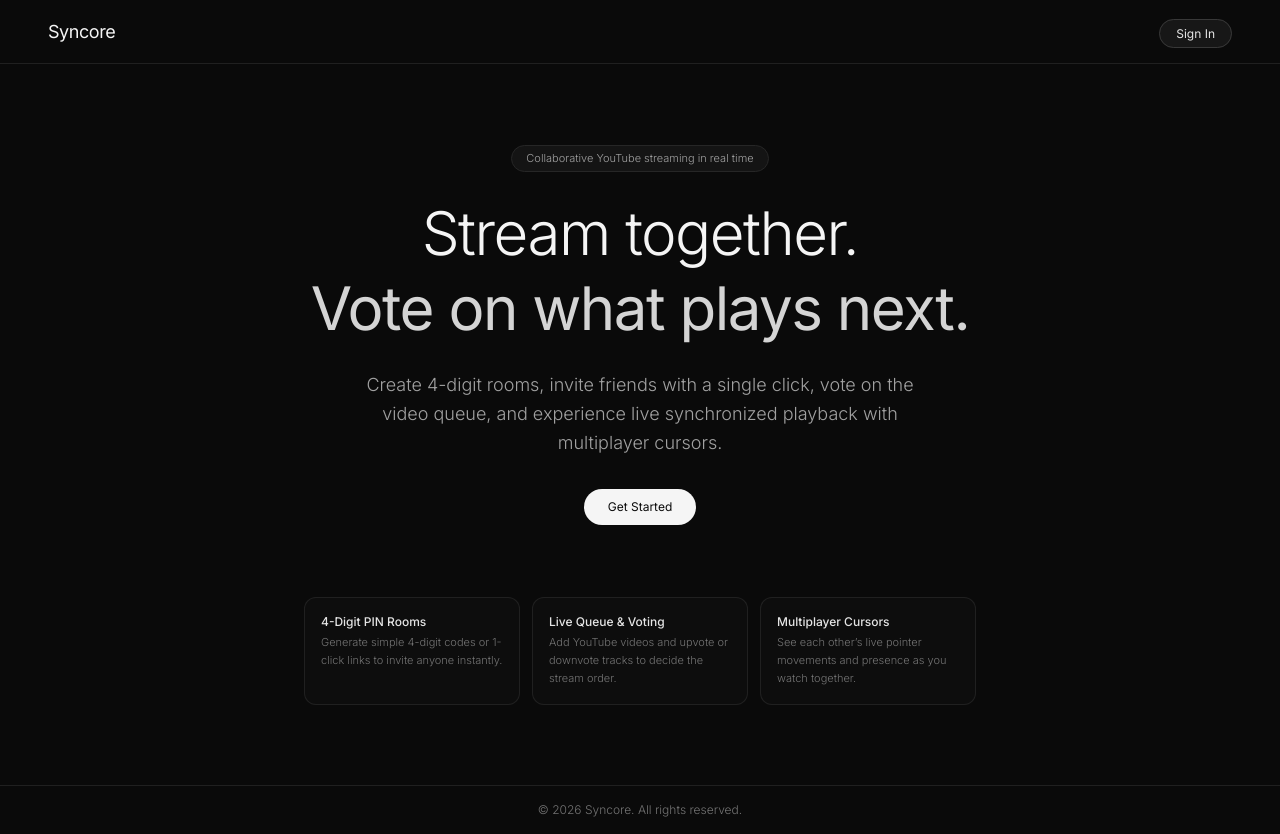
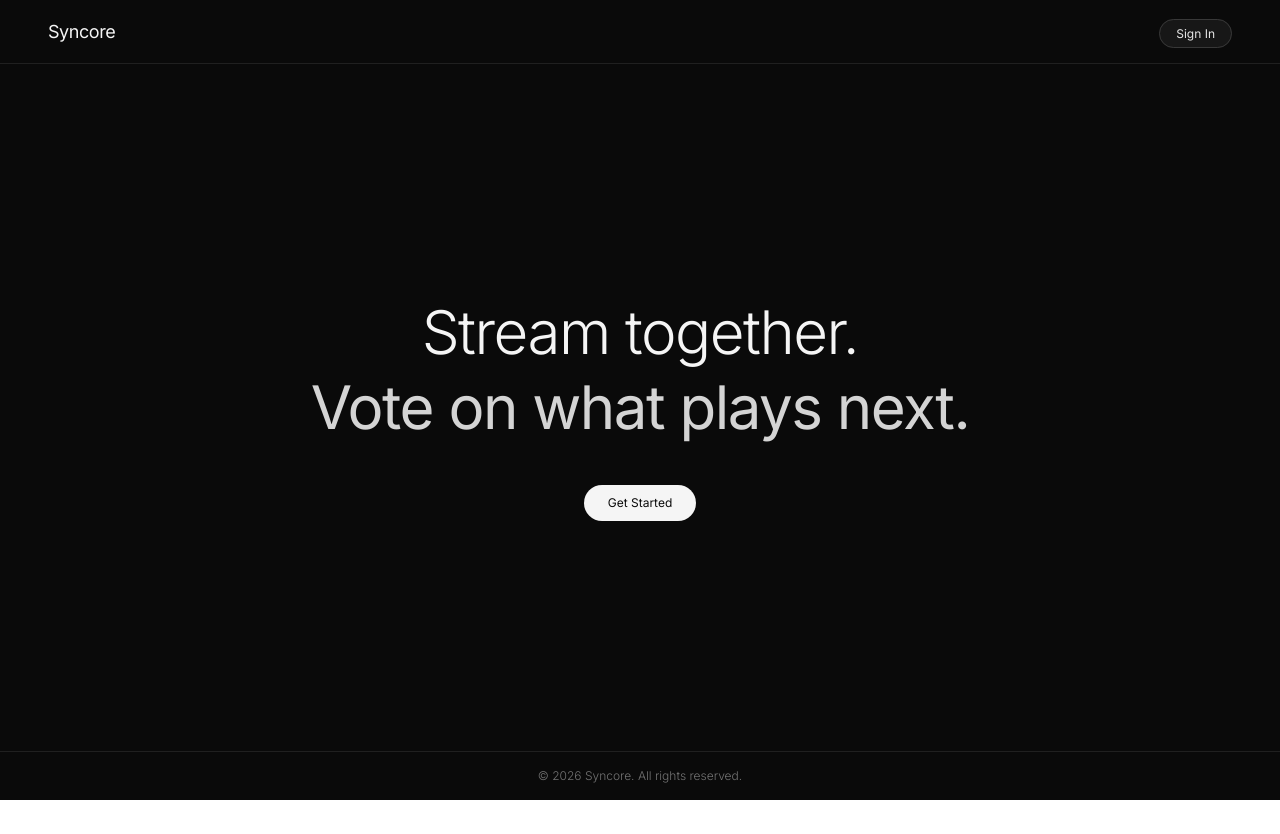
Before and after one commit to ayaanshilledar/syncore, a Next.js app in the folder syncore/: page / in a window 1280 px wide. After the commit the page ends 800 px from the top, so only its background shows below. Built offline with nearby package versions, Linux system fonts and the light colour scheme; no server answers.

Commit message:
clean: remove paragraphs and pills from home page for clean minimal hero

```diff
--- a/syncore/app/page.tsx
+++ b/syncore/app/page.tsx
@@ -33,21 +33,13 @@ export default async function HomePage() {
 
       {/* Hero Section */}
       <main className="flex flex-1 flex-col items-center justify-center px-6 py-20 text-center sm:px-12">
-        <div className="max-w-3xl space-y-6">
-          <div className="inline-flex items-center gap-2 rounded-full border border-neutral-800 bg-neutral-900/80 px-3.5 py-1 text-[11px] font-light text-neutral-400">
-            <span>Collaborative YouTube streaming in real time</span>
-          </div>
-
+        <div className="max-w-2xl space-y-6">
           <h1 className="text-4xl font-light tracking-tight sm:text-6xl text-neutral-100 leading-tight">
             Stream together. <br />
             <span className="font-normal text-neutral-300">Vote on what plays next.</span>
           </h1>
 
-          <p className="text-base sm:text-lg font-light text-neutral-400 max-w-xl mx-auto leading-relaxed">
-            Create 4-digit rooms, invite friends with a single click, vote on the video queue, and experience live synchronized playback with multiplayer cursors.
-          </p>
-
-          <div className="flex flex-wrap items-center justify-center gap-3.5 pt-2">
+          <div className="flex flex-wrap items-center justify-center gap-3.5 pt-4">
             {session?.user ? (
               <Link
                 href="/dashboard"
@@ -64,30 +56,6 @@ export default async function HomePage() {
               </Link>
             )}
           </div>
-
-          {/* Minimal Features Pills */}
-          <div className="grid grid-cols-1 sm:grid-cols-3 gap-3 pt-12 text-left max-w-2xl mx-auto">
-            <div className="rounded-xl border border-neutral-800/80 bg-neutral-900/30 p-4">
-              <h4 className="text-xs font-medium text-neutral-200 mb-1">4-Digit PIN Rooms</h4>
-              <p className="text-[11px] font-light text-neutral-500 leading-relaxed">
-                Generate simple 4-digit codes or 1-click links to invite anyone instantly.
-              </p>
-            </div>
-
-            <div className="rounded-xl border border-neutral-800/80 bg-neutral-900/30 p-4">
-              <h4 className="text-xs font-medium text-neutral-200 mb-1">Live Queue & Voting</h4>
-              <p className="text-[11px] font-light text-neutral-500 leading-relaxed">
-                Add YouTube videos and upvote or downvote tracks to decide the stream order.
-              </p>
-            </div>
-
-            <div className="rounded-xl border border-neutral-800/80 bg-neutral-900/30 p-4">
-              <h4 className="text-xs font-medium text-neutral-200 mb-1">Multiplayer Cursors</h4>
-              <p className="text-[11px] font-light text-neutral-500 leading-relaxed">
-                See each other’s live pointer movements and presence as you watch together.
-              </p>
-            </div>
-          </div>
         </div>
       </main>
 
```
